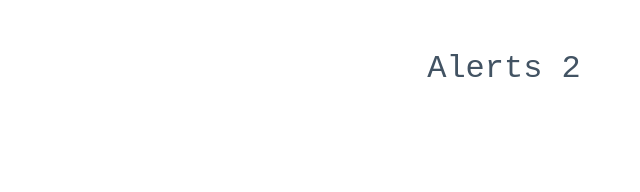
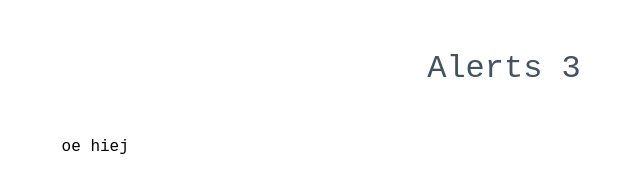
Before and after one commit to DanielMin2009/01_JavaScript, a plain HTML site: page index.html in a window 1280 px wide. Shown: the full height of the page, 136-776 px from the left. Drawn offline with Linux system fonts and the light colour scheme.

Commit message:
provant password 2

```diff
--- a/index.html
+++ b/index.html
@@ -12,7 +12,9 @@
 
     <div id="container">
 
-        <h1>Alerts 2</h1>
+        <h1>Alerts 3</h1>
+
+        oe  hiej
 
 
     </div>
```
